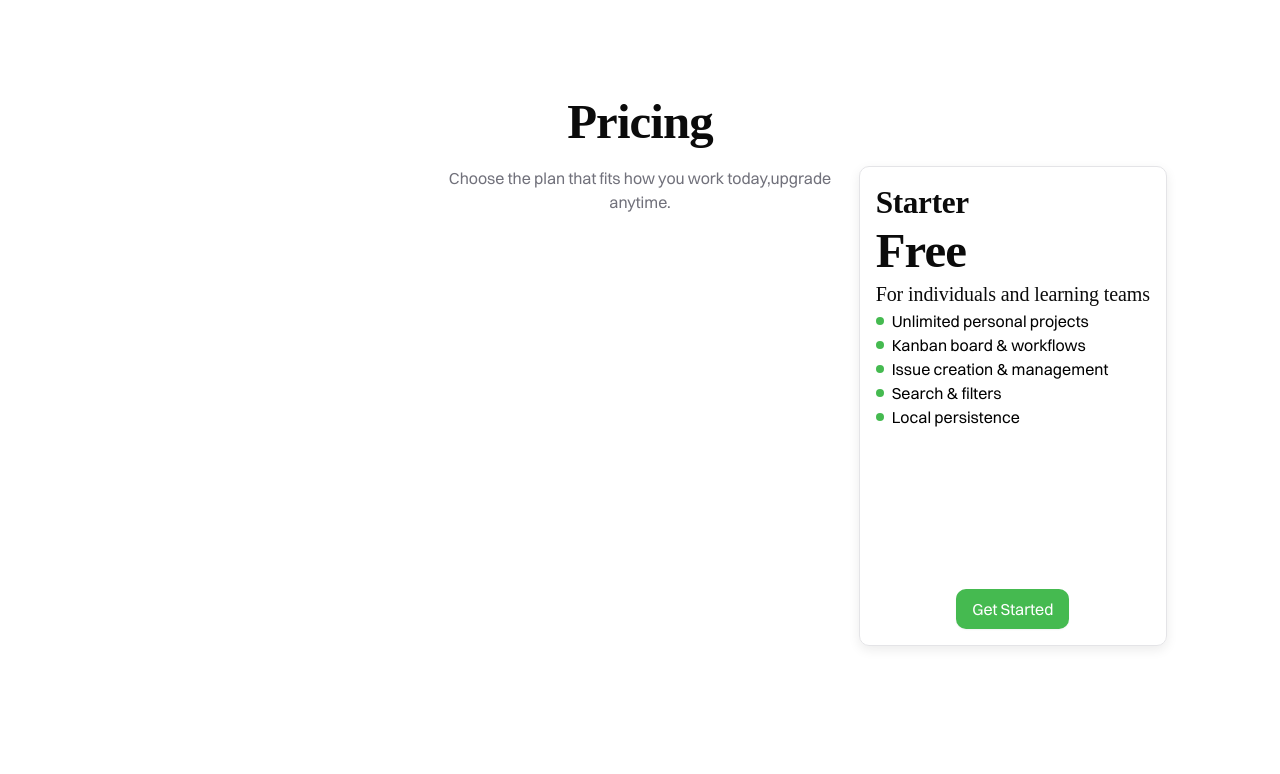
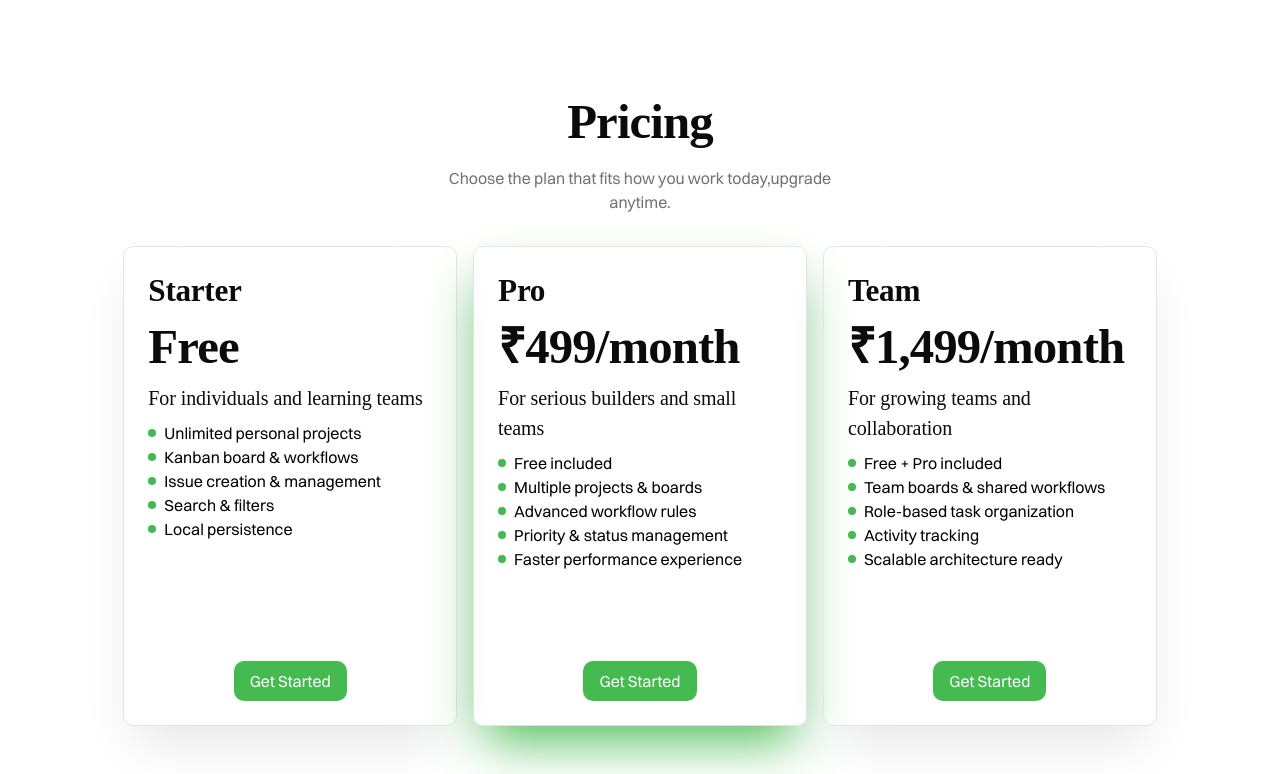
Before and after one commit to sumitkanojia22/devflow, a React (Vite) app: page / in a window 1280 px wide. Shown: the part 2708-3482 px from the top of the page. Before the commit the page ends 3386 px from the top, so only its background shows below. Built offline with nearby package versions, Linux system fonts and the light colour scheme; a web font is replaced by a local one.

Commit message:
completed pricing section

```diff
--- a/src/components/landing/Pricing.jsx
+++ b/src/components/landing/Pricing.jsx
@@ -8,6 +8,8 @@ function Pricing() {
         title={"Pricing"}
         para={"Choose the plan that fits how you work today,upgrade anytime."}
       />
+      <div className="xl:col-start-2 xl:col-end-12 md:col-start-1 md:col-end-9 col-start-2 col-end-7 p-4">
+        <div className="xl:flex xl:flex-row md:flex md:flex-col flex flex-col justify-evenly items-center gap-4">
           <PricingCard
             title={"Starter"}
             para={"For individuals and learning teams"}
@@ -15,6 +17,25 @@ function Pricing() {
               "Unlimited personal projects,Kanban board & workflows,Issue creation & management, Search & filters, Local persistence"
             }
           />
+          <PricingCard
+            title={"Pro"}
+            price={"₹499"}
+            para={"For serious builders and small teams"}
+            features={
+              "Free included, Multiple projects & boards, Advanced workflow rules, Priority & status management, Faster performance experience"
+            }
+            bgNum={0}
+          />
+          <PricingCard
+            title={"Team"}
+            price={"₹1,499"}
+            para={"For growing teams and collaboration"}
+            features={
+              "Free + Pro included ,Team boards & shared workflows, Role-based task organization, Activity tracking ,Scalable architecture ready"
+            }
+          />
+        </div>
+      </div>
     </div>
   );
 }
--- a/src/components/landing/PricingCard.jsx
+++ b/src/components/landing/PricingCard.jsx
@@ -1,17 +1,20 @@
 import Ctabutton from "./Ctabutton";
 
-function PricingCard({ title, para, price, features }) {
+function PricingCard({ title, para, price, features, bgNum }) {
   const featuresArr = features.split(",");
-  console.log(featuresArr);
   return (
-    <div className="w-max h-120 border-[0.2px] border-zinc-200 shadow-md rounded-md flex flex-col justify-between p-4">
-      <div>
+    <div
+      className={`xl:w-87.5 xl:h-120 md:w-[50%] md:h-100 w-87.5 h-120 border-[0.2px] border-zinc-200 rounded-md flex flex-col justify-between p-6 shadow-2xl  ${
+        bgNum === 0 ? "shadow-cta" : "shadow-zinc-200"
+      } `}
+    >
+      <div className="flex flex-col gap-2">
         <h4>{title}</h4>
         <h2>{price == null ? "Free" : price + "/month"}</h2>
         <h6 className="">{para}</h6>
         <div>
-          {featuresArr.map((features) => (
-            <p className="flex gap-2 items-center ">
+          {featuresArr.map((features, index) => (
+            <p key={index} className="flex gap-2 items-center ">
               <span className="size-2 rounded-full bg-cta"></span>
               {features}
             </p>
```
Lines whose indentation alone changed are shown as unchanged.
